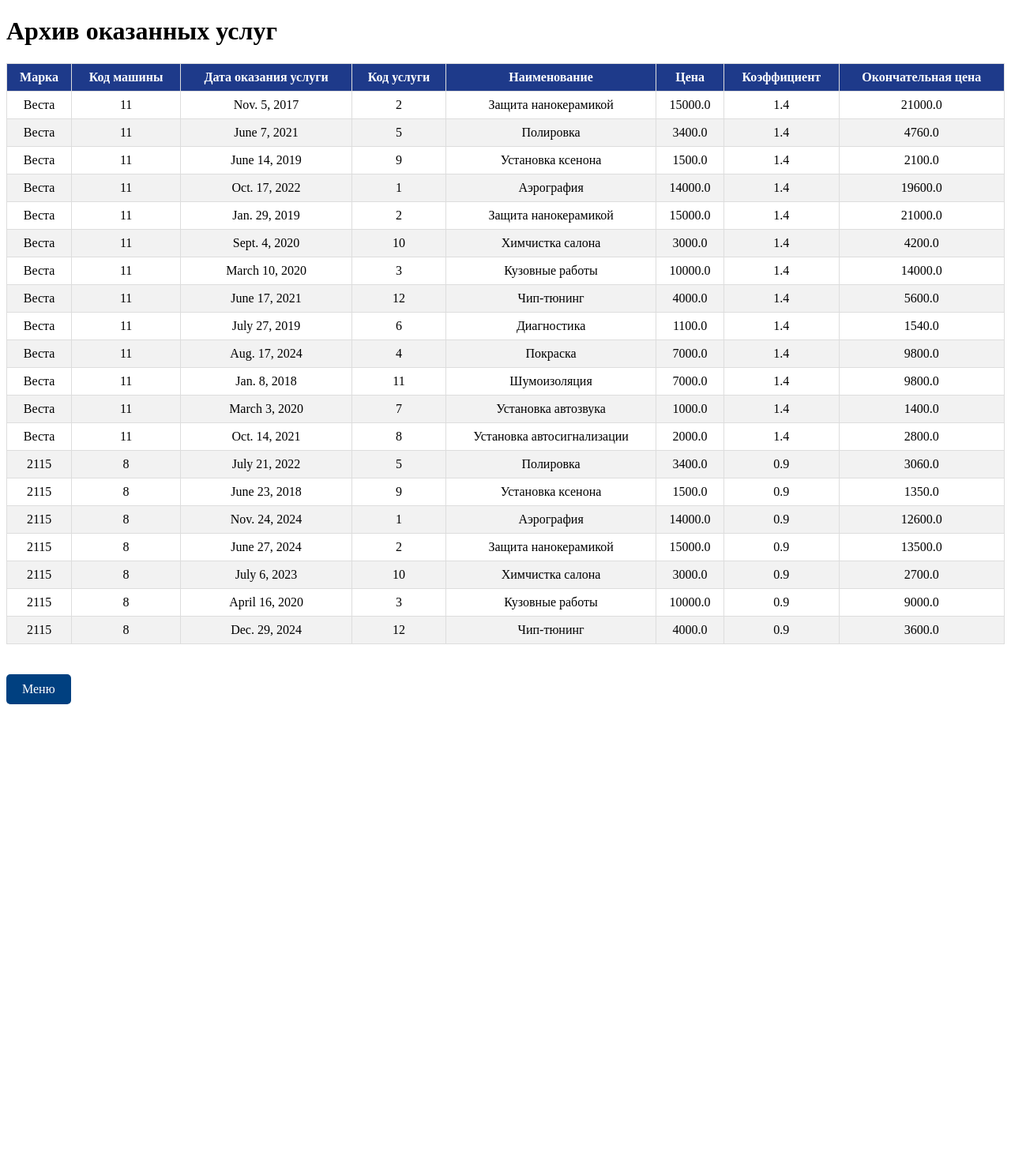
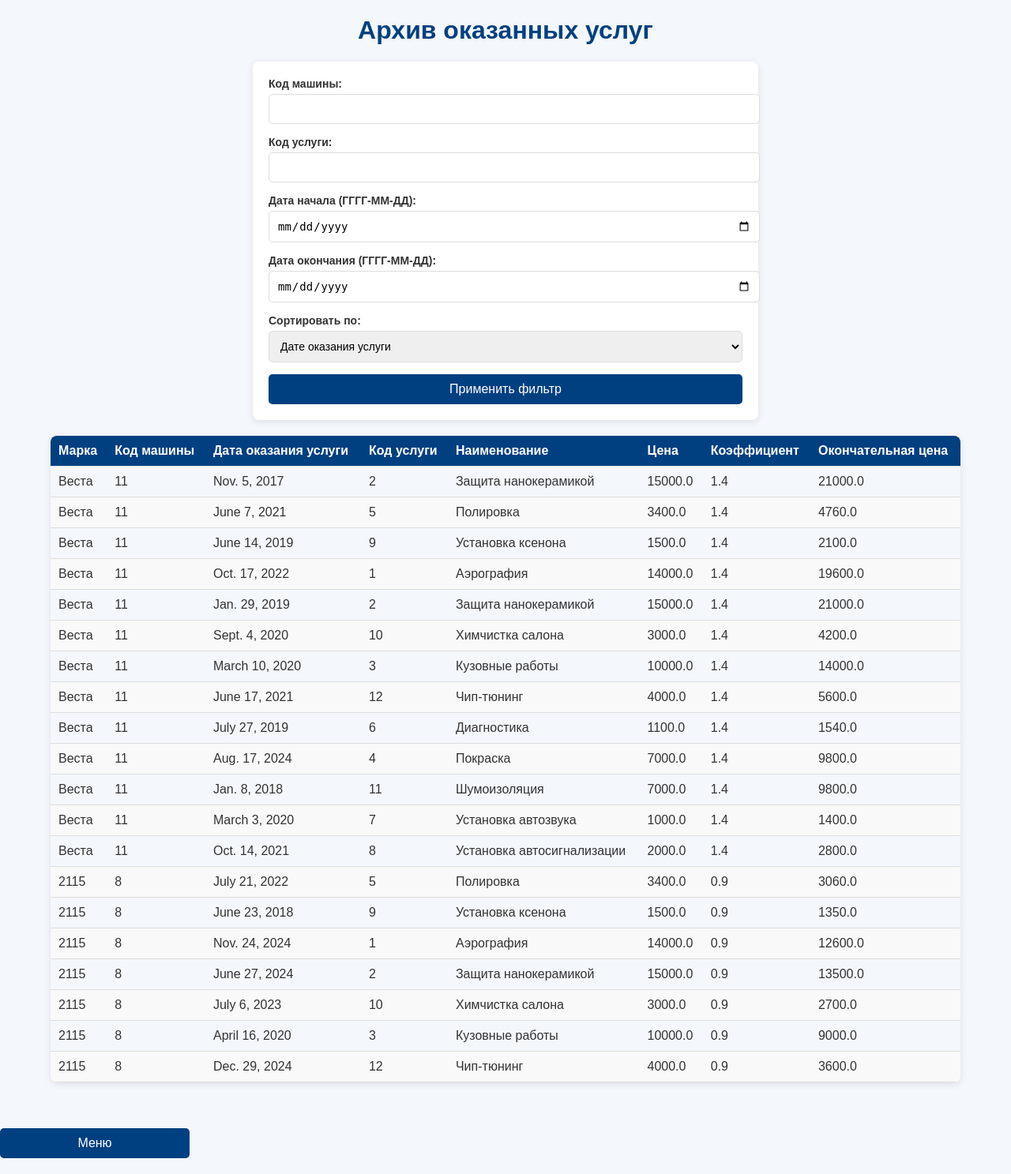
Before and after one commit to akkord31/autotune, a Django app: template archive/templates/archive/archive.html in a window 1280 px wide. Shown: the whole page at 79% size. Before the commit the page ends 892 px from the top, so only its background shows below. Run offline with Django 5.2, Linux system fonts and the light colour scheme; the template is opened without the code that fills it: values that come from a table or form of the project are taken from there, others are empty; data comes from the database, SQL or seed files in the repository; both versions use the stored data as it was after the commit.

Commit message:
сортировка и филтрация архива

```diff
--- a/archive/static/archive/styles.css
+++ b/archive/static/archive/styles.css
@@ -1,37 +1,115 @@
+/* services/styles.css */
 
-table {
-    width: 100%;
-    border-collapse: collapse;
-    margin-bottom: 20px;
-    font-family: Arial, sans-serif;
+body {
+    font-family: 'Arial', sans-serif;
+    background-color: #f4f7fc;
+    color: #333;
+    margin: 0;
+    padding: 0;
 }
 
-th, td {
+h1 {
+    text-align: center;
+    color: #004080;
+    margin-top: 20px;
+}
+
+form {
+    background-color: #ffffff;
+    padding: 20px;
+    border-radius: 8px;
+    box-shadow: 0 2px 10px rgba(0, 0, 0, 0.1);
+    max-width: 600px;
+    margin: 20px auto;
+}
+
+form div {
+    margin-bottom: 15px;
+}
+
+form label {
+    font-size: 14px;
+    font-weight: bold;
+    display: block;
+    margin-bottom: 5px;
+}
+
+form input[type="text"], form input[type="date"], form select {
+    width: 100%;
+    padding: 10px;
     border: 1px solid #ddd;
-    padding: 12px;
-    text-align: center;
+    border-radius: 5px;
     font-size: 14px;
 }
 
-th {
+form button {
+    background-color: #004080;
+    color: #fff;
+    padding: 10px 20px;
+    border: none;
+    border-radius: 5px;
+    cursor: pointer;
+    font-size: 16px;
+    width: 100%;
+}
+
+form button:hover {
+    background-color: #003366;
+}
+
+table {
+    width: 90%;
+    margin: 20px auto;
+    border-collapse: collapse;
+    border-radius: 8px;
+    overflow: hidden;
+    box-shadow: 0 2px 10px rgba(0, 0, 0, 0.1);
+}
+
+table th, table td {
+    padding: 10px;
+    text-align: left;
+    border-bottom: 1px solid #ddd;
+}
+
+table th {
     background-color: #004080;
     color: white;
 }
 
-tr:nth-child(even) {
+table tr:nth-child(even) {
     background-color: #f9f9f9;
+}
+
+table tr:hover {
+    background-color: #f1f1f1;
 }
 
 a {
     display: inline-block;
     padding: 10px 20px;
     background-color: #004080;
-    color: white;
+    color: #ffffff;
     border-radius: 5px;
     text-decoration: none;
     margin-top: 20px;
+    text-align: center;
+    width: 100%;
+    max-width: 200px;
+    margin: 20px auto;
 }
 
 a:hover {
     background-color: #003366;
 }
+
+@media (max-width: 768px) {
+    table {
+        width: 100%;
+    }
+
+    form {
+        padding: 15px;
+        width: 95%;
+    }
+}
--- a/archive/templates/archive/archive.html
+++ b/archive/templates/archive/archive.html
@@ -5,10 +5,43 @@
     <meta charset="UTF-8">
     <meta name="viewport" content="width=device-width, initial-scale=1.0">
     <title>Архив услуг</title>
-    <link rel="stylesheet" href="{% static 'services/styles.css' %}">
+    <link rel="stylesheet" href="{% static 'archive/styles.css' %}">
 </head>
 <body>
     <h1>Архив оказанных услуг</h1>
+
+    <form method="GET" action="{% url 'archive' %}">
+        <div>
+            <label for="car_code">Код машины:</label>
+            <input type="text" id="car_code" name="car_code" value="{{ request.GET.car_code }}">
+        </div>
+        <div>
+            <label for="service_code">Код услуги:</label>
+            <input type="text" id="service_code" name="service_code" value="{{ request.GET.service_code }}">
+        </div>
+        <div>
+            <label for="start_date">Дата начала (ГГГГ-ММ-ДД):</label>
+            <input type="date" id="start_date" name="start_date" value="{{ request.GET.start_date }}">
+        </div>
+        <div>
+            <label for="end_date">Дата окончания (ГГГГ-ММ-ДД):</label>
+            <input type="date" id="end_date" name="end_date" value="{{ request.GET.end_date }}">
+        </div>
+        <div>
+            <label for="sort_by">Сортировать по:</label>
+            <select name="sort_by" id="sort_by">
+                <option value="service_date" {% if request.GET.sort_by == 'service_date' %}selected{% endif %}>Дате оказания услуги</option>
+                <option value="final_price" {% if request.GET.sort_by == 'final_price' %}selected{% endif %}>Окончательной цене</option>
+                <option value="car__code" {% if request.GET.sort_by == 'car__code' %}selected{% endif %}>Коду машины</option>
+                <option value="service__code" {% if request.GET.sort_by == 'service__code' %}selected{% endif %}>Коду услуги</option>
+                <option value="service__name" {% if request.GET.sort_by == 'service__name' %}selected{% endif %}>Наименованию услуги</option>
+                <option value="car__brand" {% if request.GET.sort_by == 'car__brand' %}selected{% endif %}>Марке машины</option>
+                <option value="car__coefficient" {% if request.GET.sort_by == 'car__coefficient' %}selected{% endif %}>Коэффициенту машины</option>
+            </select>
+        </div>
+        <button type="submit">Применить фильтр</button>
+    </form>
+
     <table>
         <thead>
             <tr>
```
Also changed, not shown: archive/views.py (+18 -1 lines), db.sqlite3.
